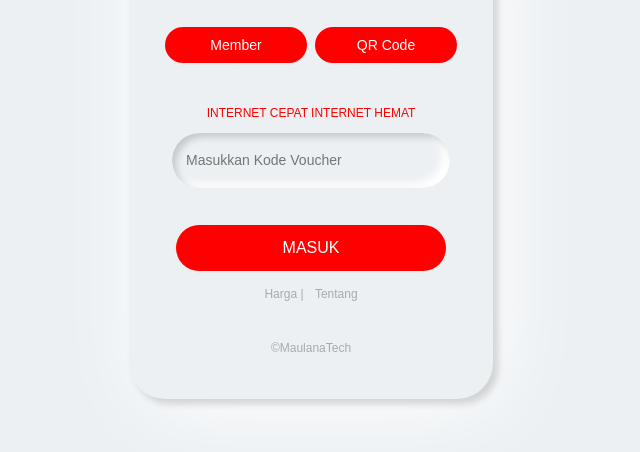
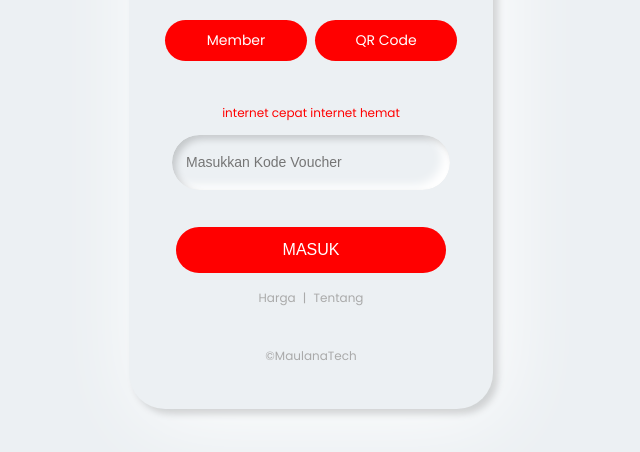
Before and after one commit to MaulanaDevtech422/Loginpage, a plain HTML site: page index.html in a window 1280 px wide. Shown: the part 252-704 px from the top of the page, without its empty margins (329-969 px from the left). Drawn offline with Linux system fonts and the light colour scheme.

Commit message:
Update index.html

```diff
--- a/index.html
+++ b/index.html
@@ -1,6 +1,7 @@
 <!DOCTYPE html>
 <html lang="en">
 <head>
+    <link href="https://fonts.googleapis.com/css2?family=Poppins:wght@100;200;300;400;500;600;700;800;900&display=swap" rel="stylesheet">
     <meta charset="UTF-8">
     <meta name="viewport" content="width=device-width, initial-scale=1.0">
     	<meta itemprop="image" content="maulananet-logo.png">
@@ -12,7 +13,7 @@
     <style>
         body {
             margin: 0;
-            font-family: Arial, sans-serif;
+            font-family: Poppins, sans-serif;
             background-color: #ECF0F3;
             display: flex;
             justify-content: center;
@@ -133,13 +134,13 @@
             <a href="#" id="qr-code-link">QR Code</a>
         </div>
         <div class="text-line">
-        	<p>INTERNET CEPAT INTERNET HEMAT </p>
+        	<p>internet cepat internet hemat  </p>
 </div>
         <input type="text" placeholder="Masukkan Kode Voucher" >
         <button style="background-color:#ff0000;">MASUK</button>
         <div class="footer-links">
-            <a href="pricing.html" id="harga-link">Harga</.a> |
-            <a href="#" id="tentang-link">Tentang</a>
+            <a href="pricing.html" id="harga-link">Harga</a> |
+            <a href="tentang.html" id="tentang-link">Tentang</a>
         </div>
         <p>&copy;MaulanaTech</p>
     </div>
```
